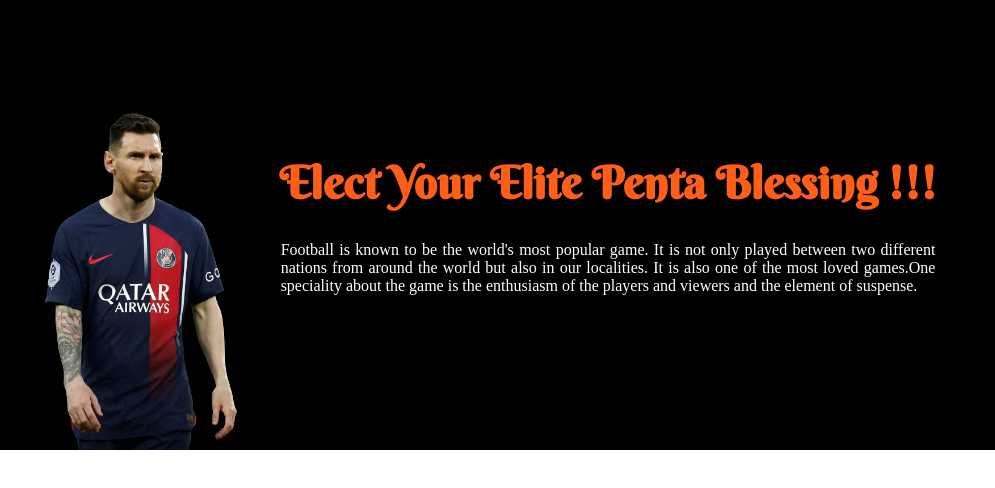
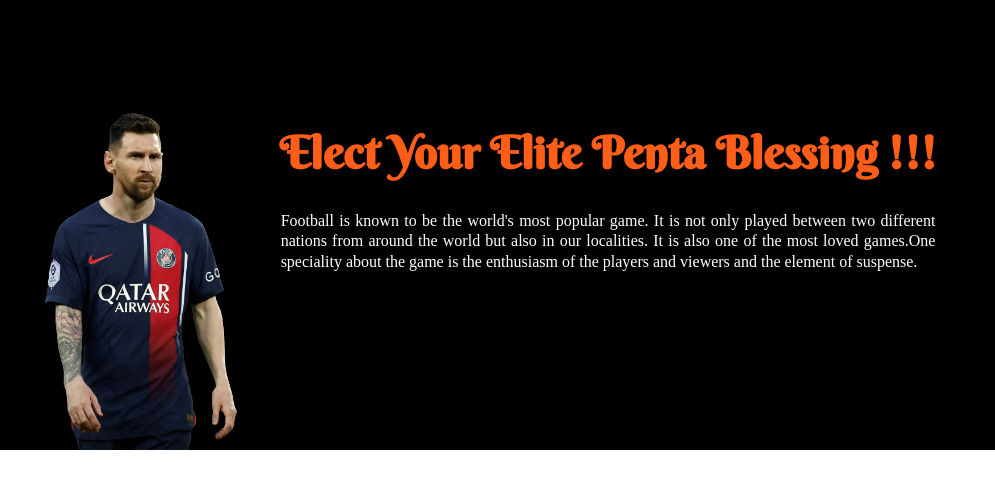
Before and after one commit to younuskhan1/elect-your-elite-penta-blessing, a plain HTML site: page index.html in a window 1280 px wide. Shown: the full height of the page, 0-995 px from the left. Drawn offline with Linux system fonts and the light colour scheme.

Commit message:
line height is given to the header paragraph

```diff
--- a/style.css
+++ b/style.css
@@ -33,14 +33,17 @@
     font-size: 45px;
     font-weight: 600;
     text-transform: capitalize;
-    padding-bottom: 30px;
+    padding-bottom: 10px;
 }
 
 .header-paragraph {
     color: white;
     width: 93%;
+    height: 30%;
     margin: 0px auto;
     text-align: justify;
+    padding-top: 20px;
+    line-height: 1.3em;
 
 }
 
```
